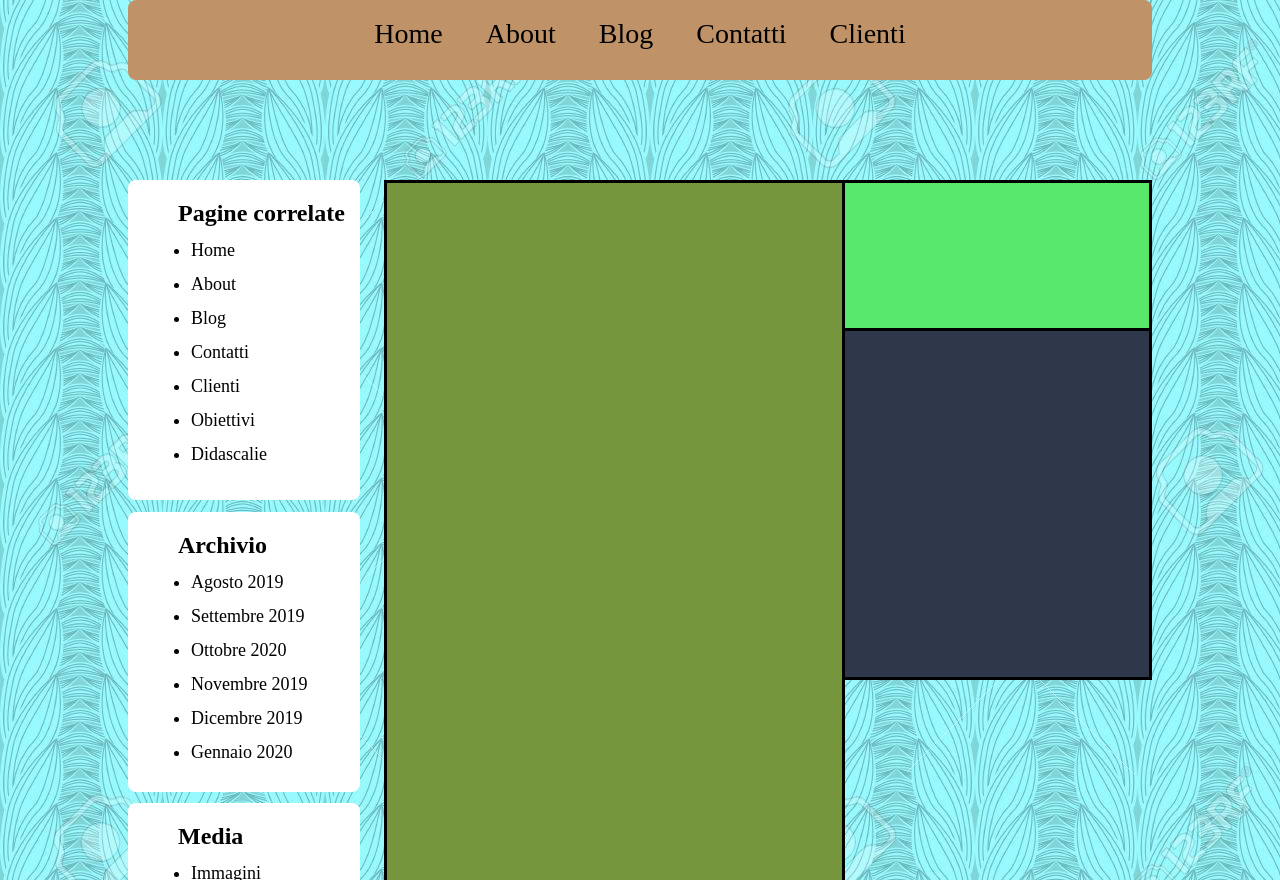
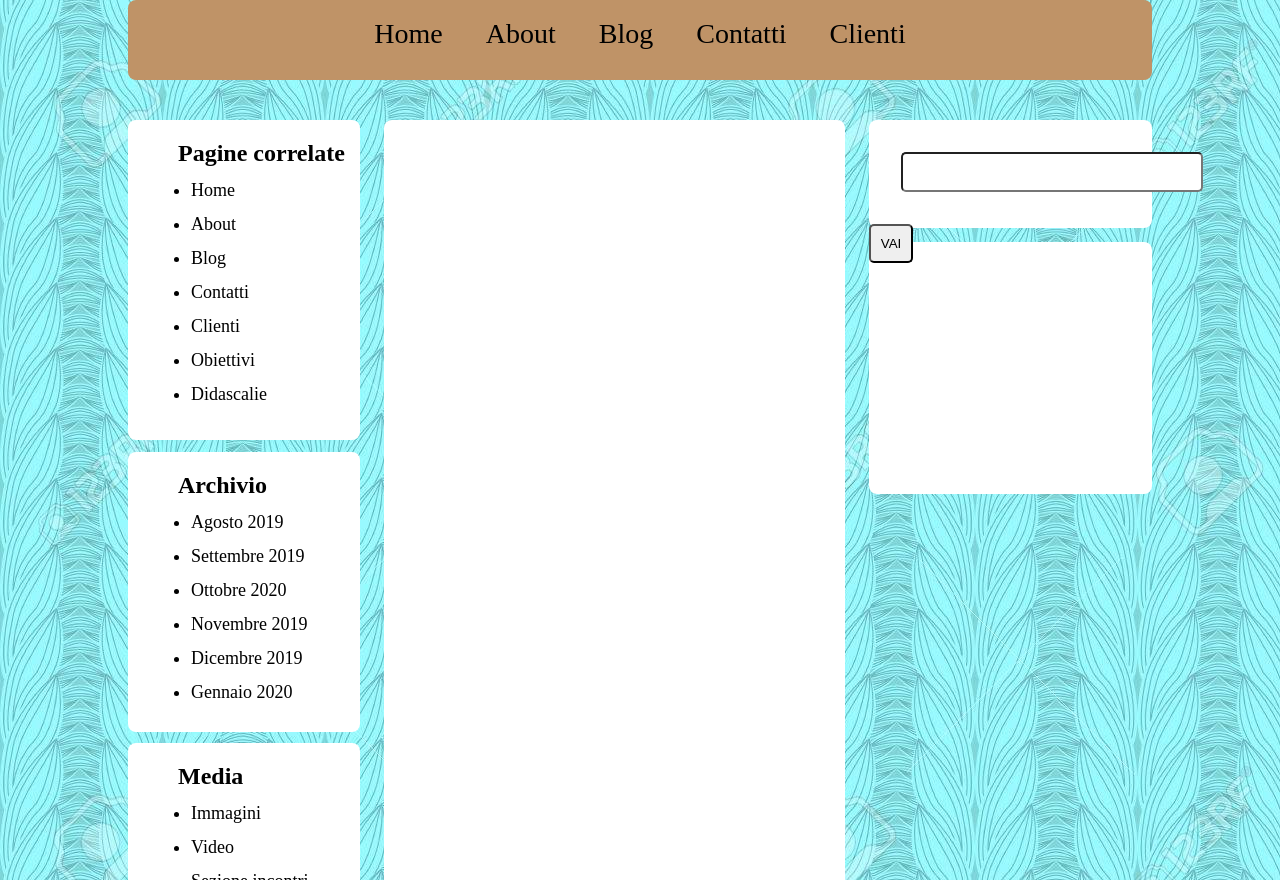
Before and after one commit to MatteoRosella99/htmlcss-wp, a plain HTML site: page index.html in a window 1280 px wide. Shown: the part 360-1240 px from the top of the page. Drawn offline with Linux system fonts and the light colour scheme.

Commit message:
Barra di ricerca e correzioni generali

```diff
--- a/index.html
+++ b/index.html
@@ -61,6 +61,8 @@
           </section>
           <article class="art2">
             <div class="ricerca">
+              <input type="text" name="" value="" id="barra">
+              <input type="submit" name="" value="VAI" id="bottone">
             </div>
             <div class="tagghi">
             </div>
--- a/style.css
+++ b/style.css
@@ -24,9 +24,6 @@ span{
   margin: 13px;
   font-size: 18px;
 }
-#arc1{
-
-}
 #sottotitolo{
   text-align: center;
   color: white;
@@ -37,6 +34,16 @@ span{
 #sezmen{
   text-align: center;
   font-size: 28px;
+}
+#barra{
+  margin: 32px;
+  font-size: 22px;
+  border-radius: 5px;
+  padding: 5px;
+}
+#bottone{
+  padding: 10px;
+  border-radius: 5px;
 }
 .sezmen2{
   display: inline-block;
@@ -65,7 +72,7 @@ header{
   border-radius: 8px;
 }
 main{
-  margin-top: 100px;
+  margin-top: 40px;
 
 }
 main:after{
@@ -84,19 +91,15 @@ section{
   width: 45%;
   height: 2000px;
   float: left;
-  /*  */
-  border: solid; black;
-  background-color: #75963c;
-  /*  */
+  background-color: white;
+  border-radius: 8px;
 }
 .art2{
   width: 30%;
-  height: 500px;
+  height: 360px;
   float: left;
-  /*  */
-  border: solid; black;
-  border-left: none;
-  /*  */
+  padding-left: 24px;
+
 }
 .correlati{
   height: 40%;
@@ -118,16 +121,14 @@ section{
 }
 .ricerca{
   height: 30%;
-  /*  */
-  border-bottom: solid; black;
-  background-color: #58e86b;
-  /*  */
+  background-color: white;
+  margin-bottom: 5%;
+  border-radius: 8px;
 }
 .tagghi{
   height: 70%;
-  /*  */
-  background-color: #2f384a;
-  /*  */
+  background-color: white;
+  border-radius: 8px;
 }
 footer{
   margin-top: 100px;
```
